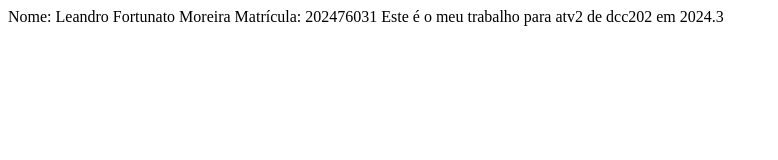
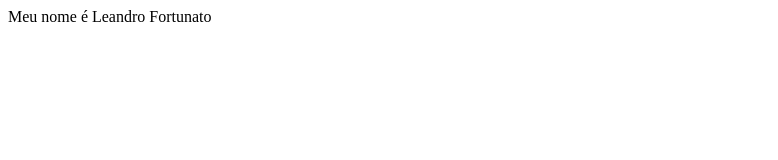
Before and after one commit to ufjf-dcc202/ufjf-dcc202-2024-3-b-atv02-lelelol, a plain HTML site: page index.html in a window 1280 px wide. Shown: the whole page, without its empty margins (0-778 px from the left). Drawn offline with Linux system fonts and the light colour scheme.

Commit message:
Muda index.html

```diff
--- a/index.html
+++ b/index.html
@@ -1,17 +1,14 @@
 <!DOCTYPE html>
-<html lang="en">
+<html lang="pt-br">
 
 <head>
     <meta charset="UTF-8">
     <meta name="viewport" content="width=device-width, initial-scale=1.0">
-    <title>Document</title>
+    <title>DCC202 Atividade 2 - Leandro Fortunato</title>
 </head>
 
 <body>
-    Nome: Leandro Fortunato Moreira
-    Matrícula: 202476031
-
-    Este é o meu trabalho para atv2 de dcc202 em 2024.3
+    Meu nome é Leandro Fortunato
 </body>
 
 </html>
```
